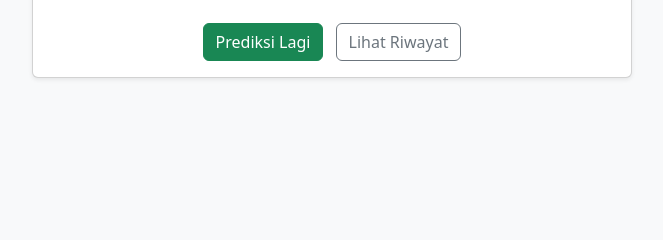
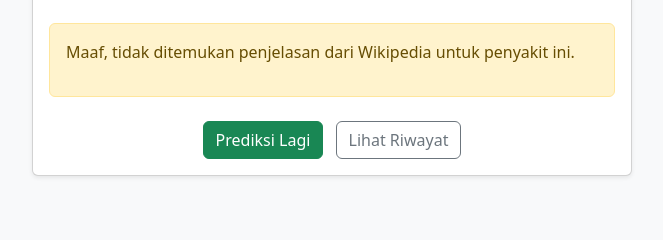
Before and after one commit to Putriiwlndr/Identifikasi-Penyakit-Daun-Singkong-Berbasis-Web, a Flask app: template templates/result.html in a window 1280 px wide. Shown: the part 237-477 px from the top of the page, without its empty margins (308-971 px from the left). Run offline with Flask 3, Linux system fonts and the light colour scheme; the template is opened without the code that fills it, so the values that code supplies are empty.

Commit message:
API Wikipedia

```diff
--- a/app.py
+++ b/app.py
@@ -10,6 +10,16 @@ import torch.nn as nn
 from flask import Flask, flash, redirect, render_template, request, url_for
 from PIL import Image
 from torchvision import transforms
+import wikipedia
+
+# Mapping prediksi ke istilah Wikipedia yang dikenali
+wiki_mapping = {
+    'Cassava Bacterial Blight (CBB)': 'Cassava bacterial blight',
+    'Cassava Brown Streak Disease (CBSD)': 'Cassava brown streak virus',
+    'Cassava Green Mottle (CGM)': 'Cassava green mottle',
+    'Cassava Mosaic Disease (CMD)': 'Cassava mosaic virus',
+    'Healthy': 'Cassava'
+}
 
 # --- Konfigurasi Flask ---
 app = Flask(__name__)
@@ -64,6 +74,18 @@ def predict_image(img_path):
         _, predicted = torch.max(outputs, 1)
     return class_names[predicted.item()]
 
+# --- Ringkasan Wikipedia ---
+wikipedia.set_lang("id")
+
+def get_wikipedia_summary(query):
+    try:
+        summary = wikipedia.summary(query, sentences=3, auto_suggest=False)
+    except wikipedia.exceptions.DisambiguationError as e:
+        summary = wikipedia.summary(e.options[0], sentences=3)
+    except Exception:
+        summary = "Informasi tidak tersedia di Wikipedia."
+    return summary
+
 # --- Inisialisasi DB SQLite ---
 def init_db():
     with sqlite3.connect('cassava.db') as conn:
@@ -87,13 +109,17 @@ def index():
             file.save(filepath)
             prediction = predict_image(filepath)
 
+            # Mapping nama prediksi ke istilah Wikipedia
+            wiki_title = wiki_mapping.get(prediction, prediction)
+            wiki_summary = get_wikipedia_summary(wiki_title)
+
             with sqlite3.connect('cassava.db') as conn:
                 c = conn.cursor()
                 c.execute("INSERT INTO predictions (filename, prediction) VALUES (?, ?)",
                           (file.filename, prediction))
                 conn.commit()
 
-            return render_template('result.html', prediction=prediction, image_url=filepath)
+            return render_template('result.html', prediction=prediction, image_url=filepath, wiki_summary=wiki_summary)
 
     return render_template('index.html')
 
@@ -119,13 +145,16 @@ def upload_camera():
     image.save(filepath)
 
     prediction = predict_image(filepath)
+    wiki_title = wiki_mapping.get(prediction, prediction)
+    wiki_summary = get_wikipedia_summary(wiki_title)
+
     with sqlite3.connect('cassava.db') as conn:
         c = conn.cursor()
         c.execute("INSERT INTO predictions (filename, prediction) VALUES (?, ?)",
                   (filename, prediction))
         conn.commit()
 
-    return render_template('result.html', prediction=prediction, image_url=filepath)
+    return render_template('result.html', prediction=prediction, image_url=filepath, wiki_summary=wiki_summary)
 
 # --- Tampilkan Hasil ---
 @app.route('/result/<filename>')
@@ -134,8 +163,10 @@ def show_result(filename):
     if not os.path.exists(filepath):
         return "File tidak ditemukan", 404
     prediction = predict_image(filepath)
+    wiki_title = wiki_mapping.get(prediction, prediction)
+    wiki_summary = get_wikipedia_summary(wiki_title)
     image_url = url_for('static', filename='uploads/' + filename)
-    return render_template('result.html', prediction=prediction, image_url=image_url)
+    return render_template('result.html', prediction=prediction, image_url=image_url, wiki_summary=wiki_summary)
 
 # --- Hapus Riwayat ---
 @app.route('/delete_history', methods=['POST'])
@@ -150,7 +181,6 @@ def delete_history():
             filepath = os.path.join(app.config['UPLOAD_FOLDER'], filename)
             c.execute("DELETE FROM predictions WHERE id = ?", (record_id,))
             conn.commit()
-            # Hapus file hanya jika tidak ada entri lain dengan filename yang sama
             c.execute("SELECT COUNT(*) FROM predictions WHERE filename = ?", (filename,))
             count = c.fetchone()[0]
             if count == 0 and os.path.exists(filepath):
--- a/templates/result.html
+++ b/templates/result.html
@@ -16,6 +16,18 @@
             <div class="card-body text-center">
                 <img src="{{ image_url }}" class="img-fluid rounded mb-4" alt="Gambar Daun">
                 <h4 class="fw-bold text-primary">Hasil: {{ prediction }}</h4>
+
+                {% if wiki_summary %}
+                <div class="alert alert-info mt-4 text-start">
+                    <h5 class="text-info fw-semibold">Penjelasan Wikipedia:</h5>
+                    <p>{{ wiki_summary }}</p>
+                </div>
+                {% else %}
+                <div class="alert alert-warning mt-4 text-start">
+                    <p>Maaf, tidak ditemukan penjelasan dari Wikipedia untuk penyakit ini.</p>
+                </div>
+                {% endif %}
+
                 <div class="mt-4">
                     <a href="{{ url_for('index') }}" class="btn btn-success me-2">Prediksi Lagi</a>
                     <a href="{{ url_for('history') }}" class="btn btn-outline-secondary">Lihat Riwayat</a>
```
Also changed, not shown: cassava.db, static/uploads/1107438.jpg (deleted), static/uploads/WhatsApp Image 2025-06-07 at 23.20.48 (1).jpeg (deleted), static/uploads/WhatsApp Image 2025-06-07 at 23.20.48 (2).jpeg (deleted), static/uploads/WhatsApp Image 2025-06-07 at 23.20.48.jpeg (deleted).
